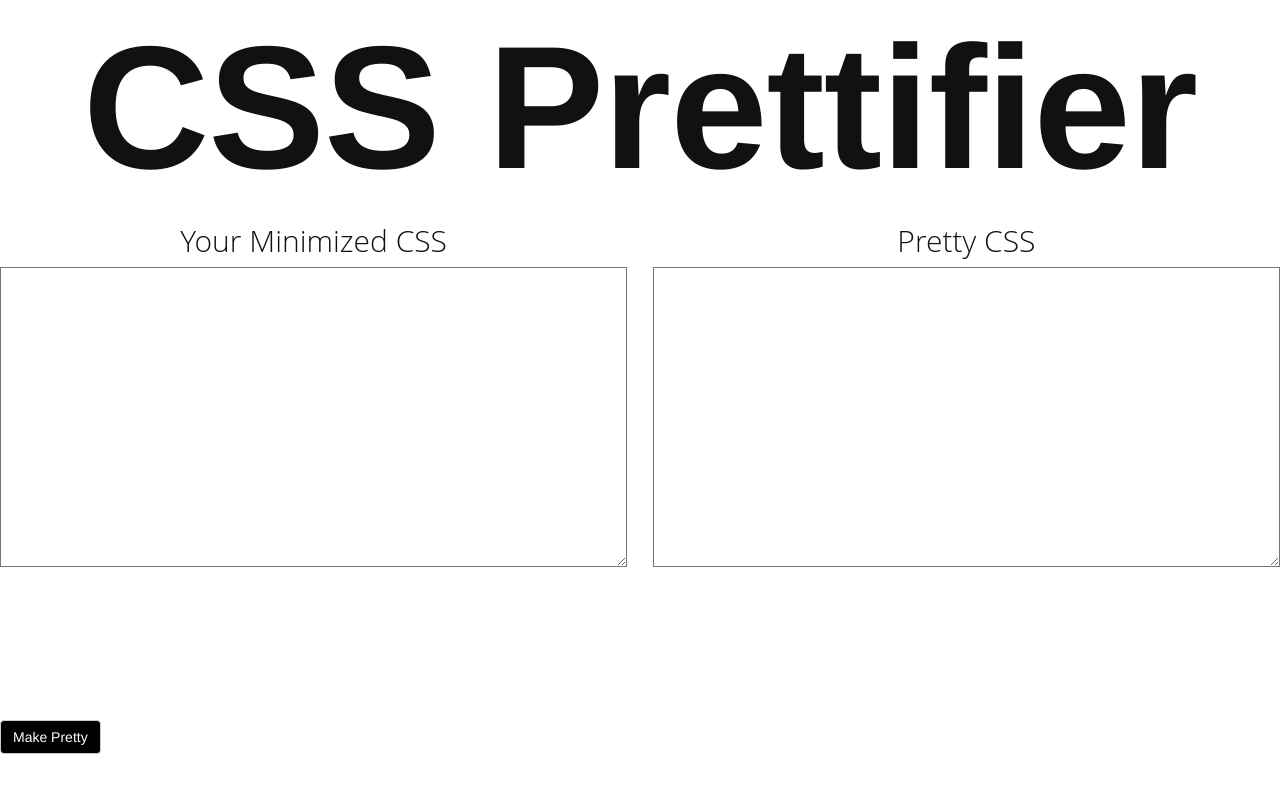
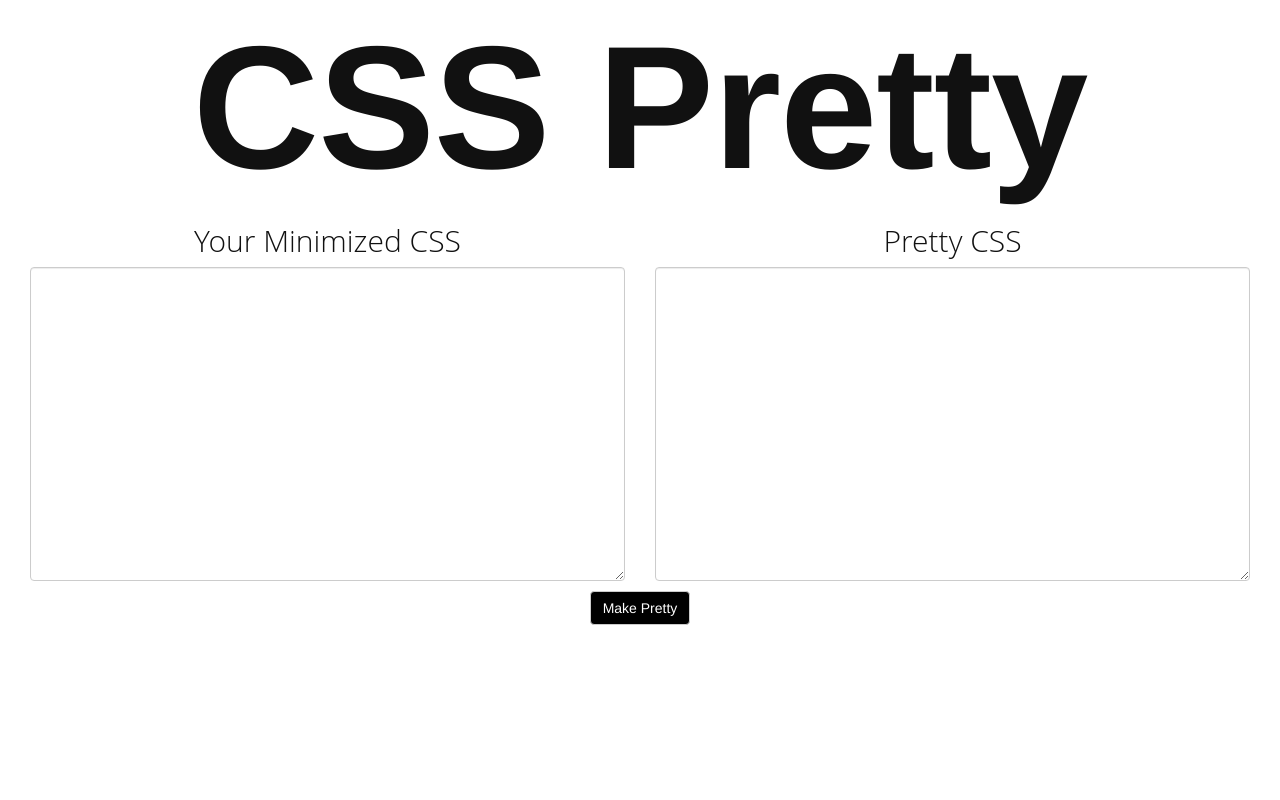
Before and after one commit to Kieran92/CSSPretty, a plain HTML site: page index.html in a window 1280 px wide. Drawn offline with nearby package versions, Linux system fonts and the light colour scheme.

Commit message:
used bootsrap to improve the appearence and chaged the app name

```diff
--- a/index.html
+++ b/index.html
@@ -77,6 +77,9 @@
             height: 10%;
             bottom:0;
     	}
+        #solutionButton{
+            padding-top: 10px;
+        }
     	.black-background {background-color:#000000;}
     	.white {color:#ffffff;}
     </style>
@@ -85,31 +88,32 @@
 </head>
 <body>
 	<div id = "banner">
-		<h1>CSS Prettifier</h1>
+		<h1>CSS Pretty</h1>
 	</div>
 	<div class = "container">
 
-		<div class="mainContentIn">
-			<h2>Your Minimized CSS</h2>
-			<textarea name = "rawCSS" id= "inputCSS"></textarea>
+        <div class="col-xs-12 col-md-6 " >
+
+    			<h2>Your Minimized CSS</h2>
+    			<textarea  rows="15" class="form-control" name = "rawCSS" id= "inputCSS"></textarea>
 
 
-			<p id = 'test'></p>
-
-		</div>
 
 
-		<div class="mainContentOut">
-			<h2>Pretty CSS</h2>
-            <textarea id ='output'></textarea>
+
+        </div>
+        <div class="col-xs-12 col-md-6" >
+
+    			<h2>Pretty CSS</h2>
+                <textarea  rows="15" class="form-control" id ='output'></textarea>
+
+        </div>
+        <div id = "solutionButton" class="col-xs-12 col-md-12 text-center">
+            <input  type="submit" value="Make Pretty" class="btn btn-default black-background white" onclick= "cssReformat()">
+        </div>
+    </div>
 
 
-	</div>
-            </div>
-                <div class = "buttonDiv">
-            <input type="submit" value="Make Pretty" class="btn btn-default black-background white" onclick= "cssReformat()">
-
-        </div>
 
 
 </body>
```
